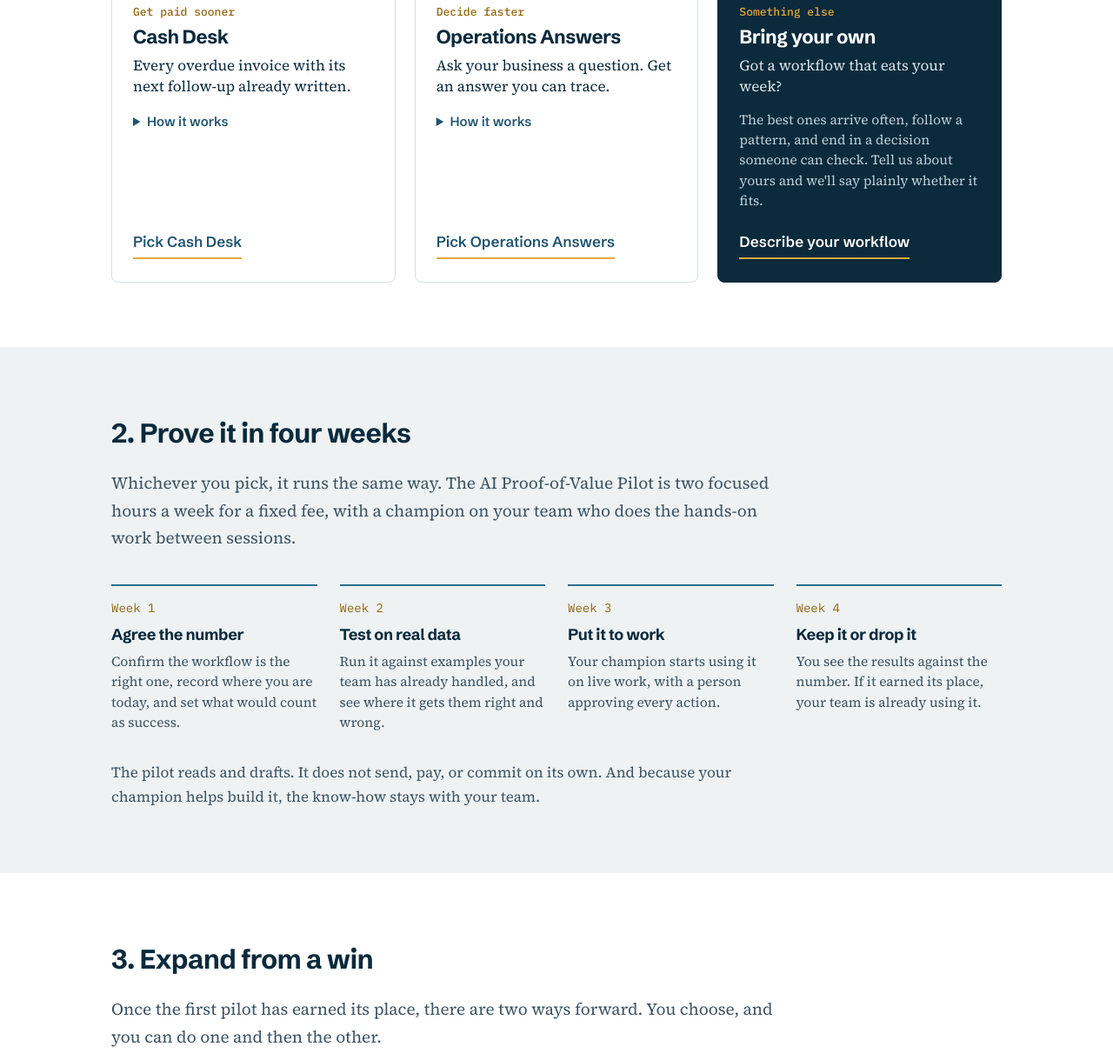
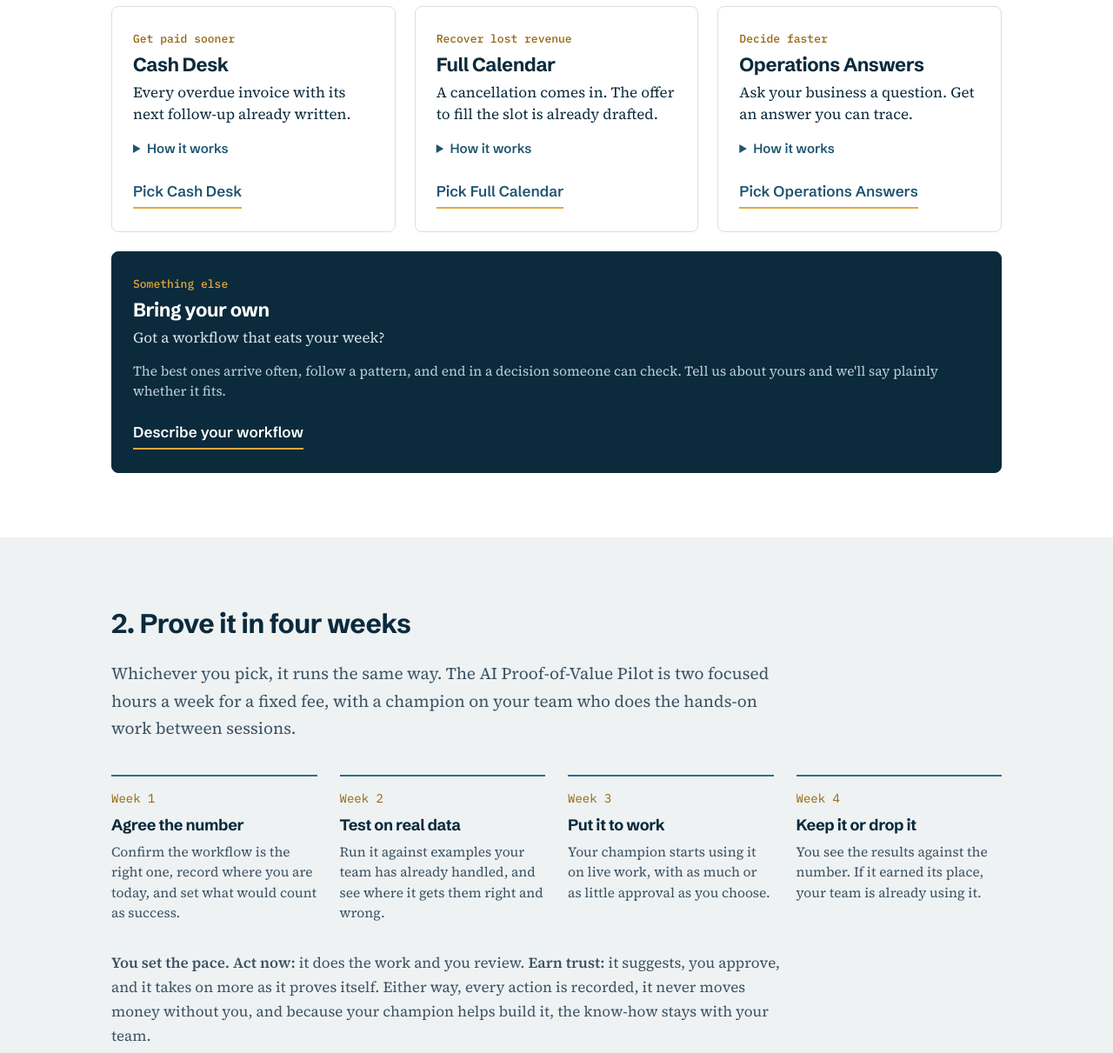
Before and after one commit to rsweha/pacificanalysts-website, a plain HTML site: page services.html in a window 1280 px wide. Shown: the part 1168-2379 px from the top of the page at 87% size. Drawn offline with Linux system fonts and the light colour scheme.

Commit message:
Services: add Full Calendar pilot; client sets the pace
Sixth pilot card for filling cancelled appointments, added to the contact form.
Replace 'a person approves every action' with Act now / Earn trust.

Co-Authored-By: Claude Opus 5.5 <noreply@anthropic.com>

```diff
--- a/services.html
+++ b/services.html
@@ -131,6 +131,7 @@
   .pilot .pick{margin-top:auto;align-self:flex-start;font-weight:600;border-bottom:2px solid var(--gold);padding:4px 0}
   .pilot.own{background:var(--sea);border-color:var(--sea)}
   .pilot.own .tag{color:var(--gold)}.pilot.own h3,.pilot.own .pick{color:#fff}.pilot.own .hook{color:#d6e3ea}
+  .pilot.own{grid-column:1/-1}
   .pilot.own p.more{color:#bcd0da;font-size:15.5px;line-height:1.5;margin:14px 0 18px}
   .weeks{display:grid;grid-template-columns:repeat(4,1fr);gap:26px;margin-top:38px}
   .wk{border-top:2px solid var(--accent);padding-top:14px}
@@ -167,13 +168,13 @@
 
 <section id="pick"><div class="wrap">
   <h2>1. Pick one workflow</h2>
-  <p class="lead">These five are good places to start. In each, an AI agent prepares the work, your people decide, and every decision is recorded, so you learn what is working as you go.</p>
+  <p class="lead">These six are good places to start. In each, an AI agent does the work with as much or as little approval as you choose, and every action is recorded, so you learn what is working as you go.</p>
   <div class="menu">
     <article class="pilot" id="bid-desk"><div class="tag">Win more business</div><h3>Bid Desk</h3><p class="hook">RFPs found, triaged, and drafted before your team opens them.</p>
       <details><summary>How it works</summary><dl><dt>It does</dt><dd>Watches your inbox and the sites where RFPs are published, flags the ones worth bidding on, and drafts each response from your past answers.</dd><dt>You</dt><dd>Review one queue, edit, and send.</dd><dt>It learns</dt><dd>Which segments you win, which answers get shortlisted, and what to stop bidding on.</dd><dt>We measure</dt><dd>Hours per response · share of RFPs answered · win rate by segment</dd><dt>Goal at four weeks</dt><dd>Your team is working from drafts for one inbox, after a test on RFPs you have already answered.</dd></dl></details>
       <a class="pick" href="contact.html?pilot=bid-desk">Pick Bid Desk</a></article>
     <article class="pilot" id="chief-of-staff"><div class="tag">Give leaders time back</div><h3>Executive Chief of Staff</h3><p class="hook">Your day, sorted into what only you can do and what someone else should.</p>
-      <details><summary>How it works</summary><dl><dt>It does</dt><dd>Reads email, calendar, and Slack, surfaces the few things that need you, tracks what you promised and what you are owed, and drafts replies, meeting times, and handoffs.</dd><dt>You</dt><dd>Approve, edit, or reassign from one morning brief.</dd><dt>It learns</dt><dd>What you act on, what you ignore, and what you always delegate.</dd><dt>We measure</dt><dd>Hours returned per week · dropped commitments · reply time to key people</dd><dt>Goal at four weeks</dt><dd>One executive starts the day with the brief and approves drafts from it. Nothing is sent without you.</dd></dl></details>
+      <details><summary>How it works</summary><dl><dt>It does</dt><dd>Reads email, calendar, and Slack, surfaces the few things that need you, tracks what you promised and what you are owed, and drafts replies, meeting times, and handoffs.</dd><dt>You</dt><dd>Approve, edit, or reassign from one morning brief.</dd><dt>It learns</dt><dd>What you act on, what you ignore, and what you always delegate.</dd><dt>We measure</dt><dd>Hours returned per week · dropped commitments · reply time to key people</dd><dt>Goal at four weeks</dt><dd>One executive starts the day with the brief, approving drafts or letting routine replies go out on their own.</dd></dl></details>
       <a class="pick" href="contact.html?pilot=chief-of-staff">Pick Executive Chief of Staff</a></article>
     <article class="pilot" id="intake-desk"><div class="tag">Respond faster</div><h3>Intake Desk</h3><p class="hook">Messy requests in. Files ready for a decision out.</p>
       <details><summary>How it works</summary><dl><dt>It does</dt><dd>Reads submissions, applications, and requests as they arrive, pulls out the key facts, drafts the ask for anything missing, and suggests where each one goes next.</dd><dt>You</dt><dd>Make the decision with the full file in front of you.</dd><dt>It learns</dt><dd>Which sources send work you want, and where files get stuck.</dd><dt>We measure</dt><dd>Time to first response · share complete on arrival · conversion by source</dd><dt>Goal at four weeks</dt><dd>Your team is using it for one request type, after a test on files you have already decided.</dd></dl></details>
@@ -181,6 +182,9 @@
     <article class="pilot" id="cash-desk"><div class="tag">Get paid sooner</div><h3>Cash Desk</h3><p class="hook">Every overdue invoice with its next follow-up already written.</p>
       <details><summary>How it works</summary><dl><dt>It does</dt><dd>Watches receivables, matches payments to invoices, works out why an invoice is late, and drafts the next follow-up from the account history.</dd><dt>You</dt><dd>Approve the queue, and handle the calls that need a person.</dd><dt>It learns</dt><dd>Who pays late, why, and which follow-up works.</dd><dt>We measure</dt><dd>Days sales outstanding · overdue balance · hours spent chasing</dd><dt>Goal at four weeks</dt><dd>Your team is working a ranked follow-up queue built from your own aging report.</dd></dl></details>
       <a class="pick" href="contact.html?pilot=cash-desk">Pick Cash Desk</a></article>
+    <article class="pilot" id="full-calendar"><div class="tag">Recover lost revenue</div><h3>Full Calendar</h3><p class="hook">A cancellation comes in. The offer to fill the slot is already drafted.</p>
+      <details><summary>How it works</summary><dl><dt>It does</dt><dd>Watches your booking system for cancellations and no-shows, ranks who on your waitlist or recall list is most likely to take the open slot, and drafts the offer by text or email in the order to send it.</dd><dt>You</dt><dd>Either approve each offer with one tap and confirm the booking when someone says yes, or let it send offers on its own and tell you when the slot is filled.</dd><dt>It learns</dt><dd>Who takes short-notice slots, which times are hardest to fill, and who tends to cancel late.</dd><dt>We measure</dt><dd>Share of cancelled slots refilled · revenue recovered from cancelled time · time from cancellation to rebooked</dd><dt>Goal at four weeks</dt><dd>Your front desk is working a fill queue for one calendar or location, after a test on last month&#x27;s cancellations.</dd></dl></details>
+      <a class="pick" href="contact.html?pilot=full-calendar">Pick Full Calendar</a></article>
     <article class="pilot" id="operations-answers"><div class="tag">Decide faster</div><h3>Operations Answers</h3><p class="hook">Ask your business a question. Get an answer you can trace.</p>
       <details><summary>How it works</summary><dl><dt>It does</dt><dd>Connects to the systems you run on, answers plain-English questions with the records behind each answer, and prepares a Monday brief on what changed.</dd><dt>You</dt><dd>Check the source, then act.</dd><dt>It learns</dt><dd>What people keep asking, and where your data cannot answer yet.</dd><dt>We measure</dt><dd>Time to answer · reports retired · share of answers verified correct</dd><dt>Goal at four weeks</dt><dd>Your team is using it for your ten most-asked questions from one system, checked for accuracy.</dd></dl></details>
       <a class="pick" href="contact.html?pilot=operations-answers">Pick Operations Answers</a></article>
@@ -193,8 +197,8 @@
 <section class="alt" id="prove"><div class="wrap">
   <h2>2. Prove it in four weeks</h2>
   <p class="lead">Whichever you pick, it runs the same way. The AI Proof-of-Value Pilot is two focused hours a week for a fixed fee, with a champion on your team who does the hands-on work between sessions.</p>
-  <div class="weeks"><div class="wk"><div class="n">Week 1</div><h3>Agree the number</h3><p>Confirm the workflow is the right one, record where you are today, and set what would count as success.</p></div><div class="wk"><div class="n">Week 2</div><h3>Test on real data</h3><p>Run it against examples your team has already handled, and see where it gets them right and wrong.</p></div><div class="wk"><div class="n">Week 3</div><h3>Put it to work</h3><p>Your champion starts using it on live work, with a person approving every action.</p></div><div class="wk"><div class="n">Week 4</div><h3>Keep it or drop it</h3><p>You see the results against the number. If it earned its place, your team is already using it.</p></div></div>
-  <p class="safe">The pilot reads and drafts. It does not send, pay, or commit on its own. And because your champion helps build it, the know-how stays with your team.</p>
+  <div class="weeks"><div class="wk"><div class="n">Week 1</div><h3>Agree the number</h3><p>Confirm the workflow is the right one, record where you are today, and set what would count as success.</p></div><div class="wk"><div class="n">Week 2</div><h3>Test on real data</h3><p>Run it against examples your team has already handled, and see where it gets them right and wrong.</p></div><div class="wk"><div class="n">Week 3</div><h3>Put it to work</h3><p>Your champion starts using it on live work, with as much or as little approval as you choose.</p></div><div class="wk"><div class="n">Week 4</div><h3>Keep it or drop it</h3><p>You see the results against the number. If it earned its place, your team is already using it.</p></div></div>
+  <p class="safe"><b>You set the pace.</b> <b>Act now:</b> it does the work and you review. <b>Earn trust:</b> it suggests, you approve, and it takes on more as it proves itself. Either way, every action is recorded, it never moves money without you, and because your champion helps build it, the know-how stays with your team.</p>
 </div></section>
 
 <section id="expand"><div class="wrap">
```
Also changed, not shown: contact.html (+1 -0 lines).
